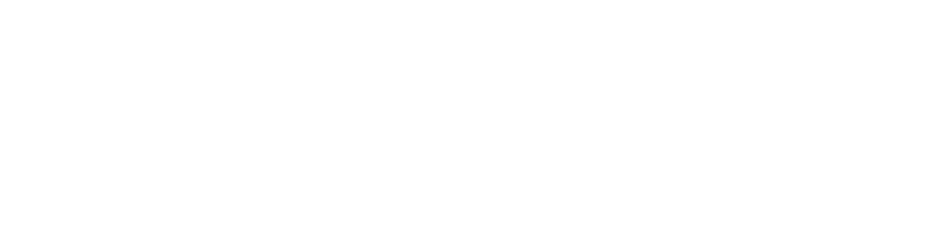
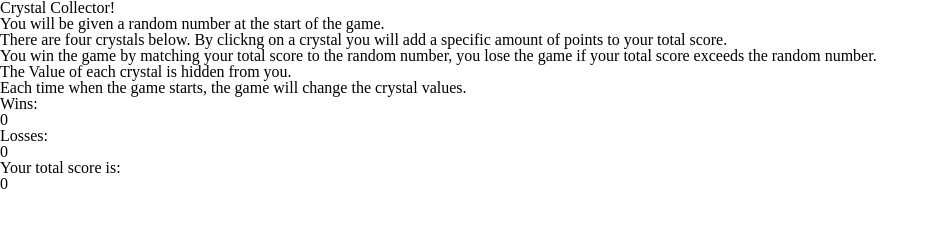
Before and after one commit to phil4lif/crystal-collector, a plain HTML site: page index.html in a window 1280 px wide. Shown: the whole page, without its empty margins (0-939 px from the left). Drawn offline with nearby package versions, Linux system fonts and the light colour scheme.

Commit message:
writes all the content for the html page

```diff
--- a/index.html
+++ b/index.html
@@ -10,12 +10,35 @@
     <title>Crystal Collector</title>
 </head>
 <body>
+<h1>Crystal Collector!</h1>
+<div class = "instructions">
+<p>You will be given a random number at the start of the game.</p>
 
+<p>There are four crystals below. By clickng on a crystal you will add a
+    specific amount of points to your total score.
+</p>
 
+<p>You win the game by matching your total score to the random number,
+    you lose the game if your total score exceeds the random number.
+</p>
 
+<p>The Value of each crystal is hidden from you.</p>
 
+<p>Each time when the game starts, the game will change the crystal values.</p>
+</div>
 
+<div class = "randomnumber">
 
+</div>
+
+<div class="scoreboard"><p>Wins:</p><p class = "wins">0</p>
+<p>Losses:</p><p class="losses">0</p></div>
+
+<div class="crystal"></div><div class="crystal"></div><div class="crystal"></div><div class="crystal"></div>
+
+<div class="totalscore">Your total score is:</div>
+
+<div><p class = "score">0</p></div>
 
 
 
```
